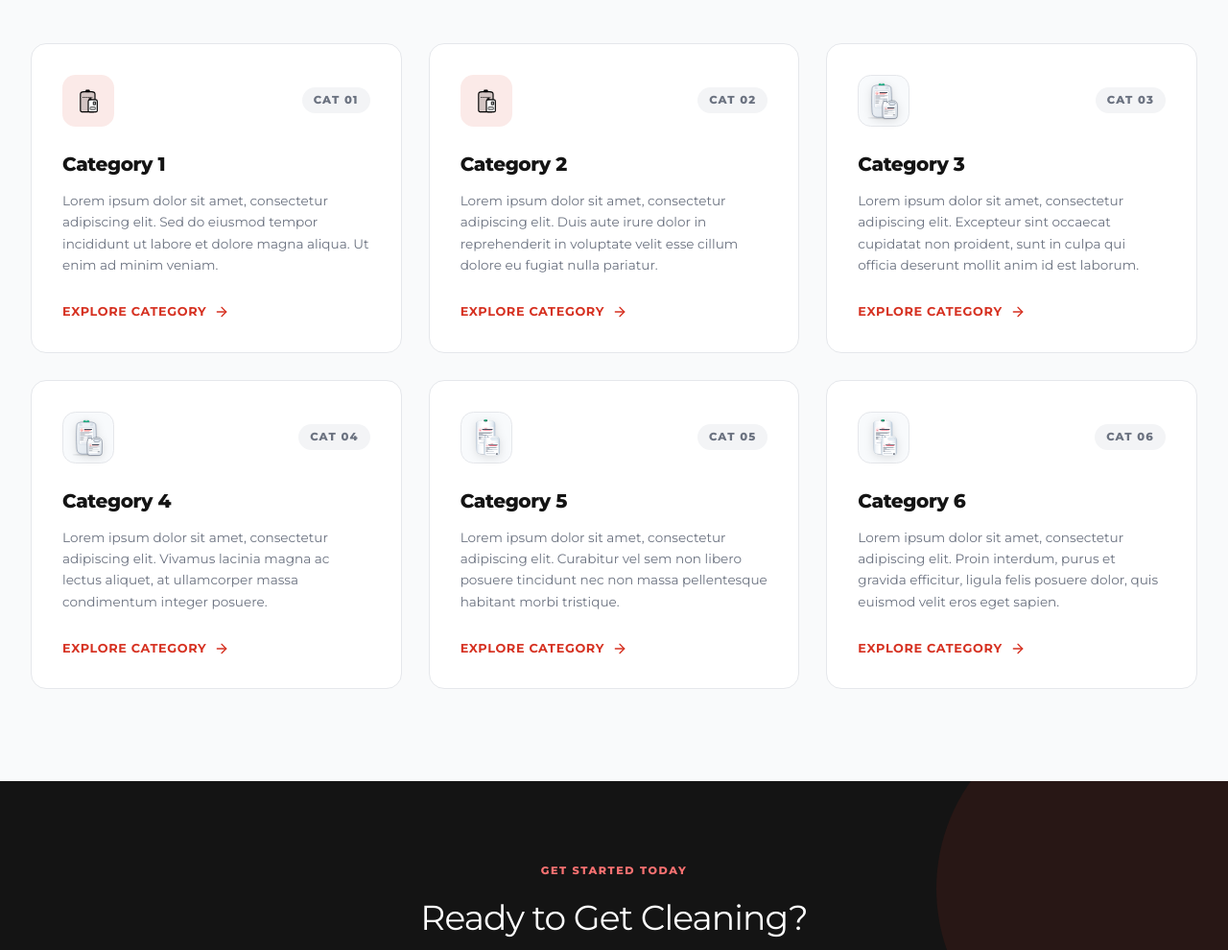
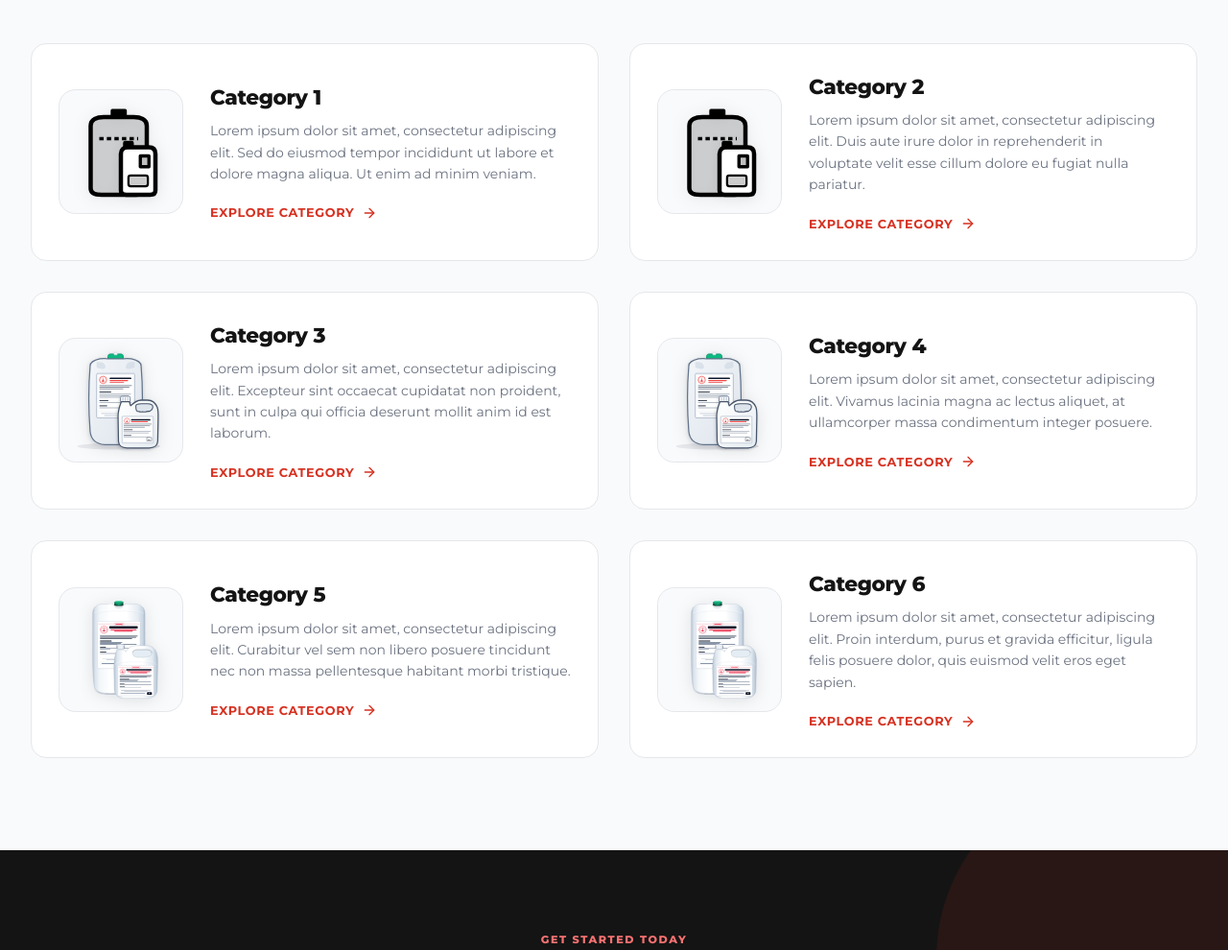
Before and after one commit to s-aurelyon/rangechem-v6.0, a plain HTML site: page categories.html in a window 1280 px wide. Shown: the part 717-1707 px from the top of the page at 96% size. Drawn offline with nearby package versions, Linux system fonts and the light colour scheme.

Commit message:
3 generic image options

```diff
--- a/categories.html
+++ b/categories.html
@@ -153,18 +153,16 @@
                 </div>
             </div>
 
-            <!-- 6 Category Cards Grid (2 - 2 - 2 SVG Variant Comparison) -->
-            <div class="grid grid-cols-1 md:grid-cols-2 lg:grid-cols-3 gap-7">
+            <!-- 6 Category Cards Grid (2 Per Row, Horizontal Media Layout) -->
+            <div class="grid grid-cols-1 lg:grid-cols-2 gap-8">
 
                 <!-- Card 1: Option A (assets/icons/container-duo.svg) -->
                 <a href="category.html?type=category-1" class="category-card fade-up" style="transition-delay:50ms"
                     aria-label="Category 1 cleaning solutions">
-                    <div class="category-card-top">
-                        <div class="category-icon-box">
-                            <img src="assets/icons/container-duo.svg" alt="Container Duo Minimal Icon" class="w-7 h-7 object-contain">
+                    <div class="category-media-box">
+                        <img src="assets/icons/container-duo.svg" alt="Category 1 Icon" class="w-full h-full object-contain text-rc-red">
                     </div>
-                        <span class="category-number-badge">Cat 01</span>
-                    </div>
+                    <div class="category-card-content">
                         <h3 class="category-card-title">Category 1</h3>
                         <p class="category-card-desc">
                             Lorem ipsum dolor sit amet, consectetur adipiscing elit. Sed do eiusmod tempor incididunt ut labore et dolore magna aliqua. Ut enim ad minim veniam.
@@ -173,17 +171,16 @@
                             <span>Explore Category</span>
                             <i data-lucide="arrow-right" class="w-4 h-4"></i>
                         </div>
+                    </div>
                 </a>
 
                 <!-- Card 2: Option A (assets/icons/container-duo.svg) -->
                 <a href="category.html?type=category-2" class="category-card fade-up" style="transition-delay:100ms"
                     aria-label="Category 2 cleaning solutions">
-                    <div class="category-card-top">
-                        <div class="category-icon-box">
-                            <img src="assets/icons/container-duo.svg" alt="Container Duo Minimal Icon" class="w-7 h-7 object-contain">
+                    <div class="category-media-box">
+                        <img src="assets/icons/container-duo.svg" alt="Category 2 Icon" class="w-full h-full object-contain text-rc-red">
                     </div>
-                        <span class="category-number-badge">Cat 02</span>
-                    </div>
+                    <div class="category-card-content">
                         <h3 class="category-card-title">Category 2</h3>
                         <p class="category-card-desc">
                             Lorem ipsum dolor sit amet, consectetur adipiscing elit. Duis aute irure dolor in reprehenderit in voluptate velit esse cillum dolore eu fugiat nulla pariatur.
@@ -192,17 +189,16 @@
                             <span>Explore Category</span>
                             <i data-lucide="arrow-right" class="w-4 h-4"></i>
                         </div>
+                    </div>
                 </a>
 
                 <!-- Card 3: Option B (assets/containers-icon.svg) -->
                 <a href="category.html?type=category-3" class="category-card fade-up" style="transition-delay:150ms"
                     aria-label="Category 3 cleaning solutions">
-                    <div class="category-card-top">
-                        <div class="category-svg-box">
-                            <img src="assets/containers-icon.svg" alt="Containers 2-Tone Vector Icon" class="w-full h-full object-contain">
+                    <div class="category-media-box">
+                        <img src="assets/containers-icon.svg" alt="Category 3 Vector Icon" class="w-full h-full object-contain">
                     </div>
-                        <span class="category-number-badge">Cat 03</span>
-                    </div>
+                    <div class="category-card-content">
                         <h3 class="category-card-title">Category 3</h3>
                         <p class="category-card-desc">
                             Lorem ipsum dolor sit amet, consectetur adipiscing elit. Excepteur sint occaecat cupidatat non proident, sunt in culpa qui officia deserunt mollit anim id est laborum.
@@ -211,17 +207,16 @@
                             <span>Explore Category</span>
                             <i data-lucide="arrow-right" class="w-4 h-4"></i>
                         </div>
+                    </div>
                 </a>
 
                 <!-- Card 4: Option B (assets/containers-icon.svg) -->
                 <a href="category.html?type=category-4" class="category-card fade-up" style="transition-delay:200ms"
                     aria-label="Category 4 cleaning solutions">
-                    <div class="category-card-top">
-                        <div class="category-svg-box">
-                            <img src="assets/containers-icon.svg" alt="Containers 2-Tone Vector Icon" class="w-full h-full object-contain">
+                    <div class="category-media-box">
+                        <img src="assets/containers-icon.svg" alt="Category 4 Vector Icon" class="w-full h-full object-contain">
                     </div>
-                        <span class="category-number-badge">Cat 04</span>
-                    </div>
+                    <div class="category-card-content">
                         <h3 class="category-card-title">Category 4</h3>
                         <p class="category-card-desc">
                             Lorem ipsum dolor sit amet, consectetur adipiscing elit. Vivamus lacinia magna ac lectus aliquet, at ullamcorper massa condimentum integer posuere.
@@ -230,17 +225,16 @@
                             <span>Explore Category</span>
                             <i data-lucide="arrow-right" class="w-4 h-4"></i>
                         </div>
+                    </div>
                 </a>
 
                 <!-- Card 5: Option C (assets/containers-premium.svg) -->
                 <a href="category.html?type=category-5" class="category-card fade-up" style="transition-delay:250ms"
                     aria-label="Category 5 cleaning solutions">
-                    <div class="category-card-top">
-                        <div class="category-svg-box">
-                            <img src="assets/containers-premium.svg" alt="Containers Premium Vector Illustration" class="w-full h-full object-contain">
+                    <div class="category-media-box">
+                        <img src="assets/containers-premium.svg" alt="Category 5 Premium Vector Illustration" class="w-full h-full object-contain">
                     </div>
-                        <span class="category-number-badge">Cat 05</span>
-                    </div>
+                    <div class="category-card-content">
                         <h3 class="category-card-title">Category 5</h3>
                         <p class="category-card-desc">
                             Lorem ipsum dolor sit amet, consectetur adipiscing elit. Curabitur vel sem non libero posuere tincidunt nec non massa pellentesque habitant morbi tristique.
@@ -249,17 +243,16 @@
                             <span>Explore Category</span>
                             <i data-lucide="arrow-right" class="w-4 h-4"></i>
                         </div>
+                    </div>
                 </a>
 
                 <!-- Card 6: Option C (assets/containers-premium.svg) -->
                 <a href="category.html?type=category-6" class="category-card fade-up" style="transition-delay:300ms"
                     aria-label="Category 6 cleaning solutions">
-                    <div class="category-card-top">
-                        <div class="category-svg-box">
-                            <img src="assets/containers-premium.svg" alt="Containers Premium Vector Illustration" class="w-full h-full object-contain">
+                    <div class="category-media-box">
+                        <img src="assets/containers-premium.svg" alt="Category 6 Premium Vector Illustration" class="w-full h-full object-contain">
                     </div>
-                        <span class="category-number-badge">Cat 06</span>
-                    </div>
+                    <div class="category-card-content">
                         <h3 class="category-card-title">Category 6</h3>
                         <p class="category-card-desc">
                             Lorem ipsum dolor sit amet, consectetur adipiscing elit. Proin interdum, purus et gravida efficitur, ligula felis posuere dolor, quis euismod velit eros eget sapien.
@@ -267,6 +260,7 @@
                         <div class="category-card-action">
                             <span>Explore Category</span>
                             <i data-lucide="arrow-right" class="w-4 h-4"></i>
+                        </div>
                     </div>
                 </a>
 
--- a/css/style.css
+++ b/css/style.css
@@ -1069,8 +1069,10 @@ html {
 
 .category-card {
     display: flex;
-    flex-direction: column;
-    padding: 2rem;
+    flex-direction: row;
+    align-items: center;
+    gap: 1.75rem;
+    padding: 1.75rem;
     background: #ffffff;
     border: 1.5px solid var(--rc-gray-200);
     border-radius: var(--rc-radius-lg);
@@ -1079,6 +1081,15 @@ html {
     position: relative;
     overflow: hidden;
     transition: transform var(--rc-transition), box-shadow var(--rc-transition), border-color var(--rc-transition), background var(--rc-transition);
+}
+
+@media (max-width: 640px) {
+    .category-card {
+        flex-direction: column;
+        align-items: flex-start;
+        gap: 1.25rem;
+        padding: 1.5rem;
+    }
 }
 
 .category-card::before {
@@ -1103,98 +1114,63 @@ html {
     background: var(--rc-red);
 }
 
-.category-card-top {
-    display: flex;
-    align-items: center;
-    justify-content: space-between;
-    margin-bottom: 1.5rem;
-}
-
-.category-icon-box {
-    width: 54px;
-    height: 54px;
-    display: flex;
-    align-items: center;
-    justify-content: center;
-    background: rgba(214, 49, 33, 0.1);
-    color: var(--rc-red);
-    border-radius: 0.85rem;
-    transition: all var(--rc-transition);
-}
-
-.category-card:hover .category-icon-box {
-    background: var(--rc-red);
-    color: #ffffff;
-    transform: scale(1.08) rotate(2deg);
-    box-shadow: 0 6px 18px rgba(214, 49, 33, 0.4);
-}
-
-.category-icon-box img,
-.category-icon-box svg {
-    transition: filter var(--rc-transition);
-}
-
-.category-card:hover .category-icon-box img {
-    filter: brightness(0) invert(1);
-}
-
-.category-svg-box {
-    width: 54px;
-    height: 54px;
+.category-media-box {
+    width: 130px;
+    height: 130px;
+    flex-shrink: 0;
     display: flex;
     align-items: center;
     justify-content: center;
     background: #f8fafc;
     border: 1.5px solid var(--rc-gray-200);
-    border-radius: 0.85rem;
-    padding: 6px;
+    border-radius: 1.1rem;
+    padding: 10px;
     transition: all var(--rc-transition);
 }
 
-.category-card:hover .category-svg-box {
-    background: rgba(255, 255, 255, 0.14);
-    border-color: rgba(214, 49, 33, 0.6);
-    transform: scale(1.12) translateY(-2px);
-    box-shadow: 0 6px 20px rgba(0, 0, 0, 0.35);
+@media (max-width: 640px) {
+    .category-media-box {
+        width: 100px;
+        height: 100px;
+    }
 }
 
-.category-svg-box img,
-.category-svg-box svg {
+.category-card:hover .category-media-box {
+    background: rgba(255, 255, 255, 0.12);
+    border-color: rgba(214, 49, 33, 0.5);
+    transform: scale(1.06) translateY(-2px);
+    box-shadow: 0 8px 24px rgba(0, 0, 0, 0.25);
+}
+
+.category-media-box img,
+.category-media-box svg {
     max-width: 100%;
     max-height: 100%;
+    width: 100%;
+    height: 100%;
     object-fit: contain;
-    filter: drop-shadow(0 2px 5px rgba(0, 0, 0, 0.12));
+    filter: drop-shadow(0 2px 8px rgba(0, 0, 0, 0.1));
     transition: transform var(--rc-transition);
 }
 
-.category-card:hover .category-svg-box img,
-.category-card:hover .category-svg-box svg {
+.category-card:hover .category-media-box img,
+.category-card:hover .category-media-box svg {
     transform: scale(1.05);
 }
 
-.category-number-badge {
-    font-size: 0.72rem;
-    font-weight: 800;
-    letter-spacing: 0.1em;
-    text-transform: uppercase;
-    padding: 0.3rem 0.75rem;
-    border-radius: 999px;
-    background: var(--rc-gray-100);
-    color: var(--rc-gray-500);
-    transition: all var(--rc-transition);
-}
-
-.category-card:hover .category-number-badge {
-    background: rgba(255, 255, 255, 0.1);
-    color: rgba(255, 255, 255, 0.75);
+.category-card-content {
+    display: flex;
+    flex-direction: column;
+    flex: 1;
+    min-width: 0;
 }
 
 .category-card-title {
-    font-size: 1.25rem;
+    font-size: 1.35rem;
     font-weight: 800;
     letter-spacing: -0.02em;
     color: var(--rc-primary);
-    margin-bottom: 0.75rem;
+    margin-bottom: 0.5rem;
     transition: color var(--rc-transition);
 }
 
@@ -1203,11 +1179,10 @@ html {
 }
 
 .category-card-desc {
-    font-size: 0.85rem;
+    font-size: 0.875rem;
     color: var(--rc-gray-500);
-    line-height: 1.65;
-    margin-bottom: 1.75rem;
-    flex: 1;
+    line-height: 1.6;
+    margin-bottom: 1.25rem;
     transition: color var(--rc-transition);
 }
 
```
Lines whose indentation alone changed are shown as unchanged.
